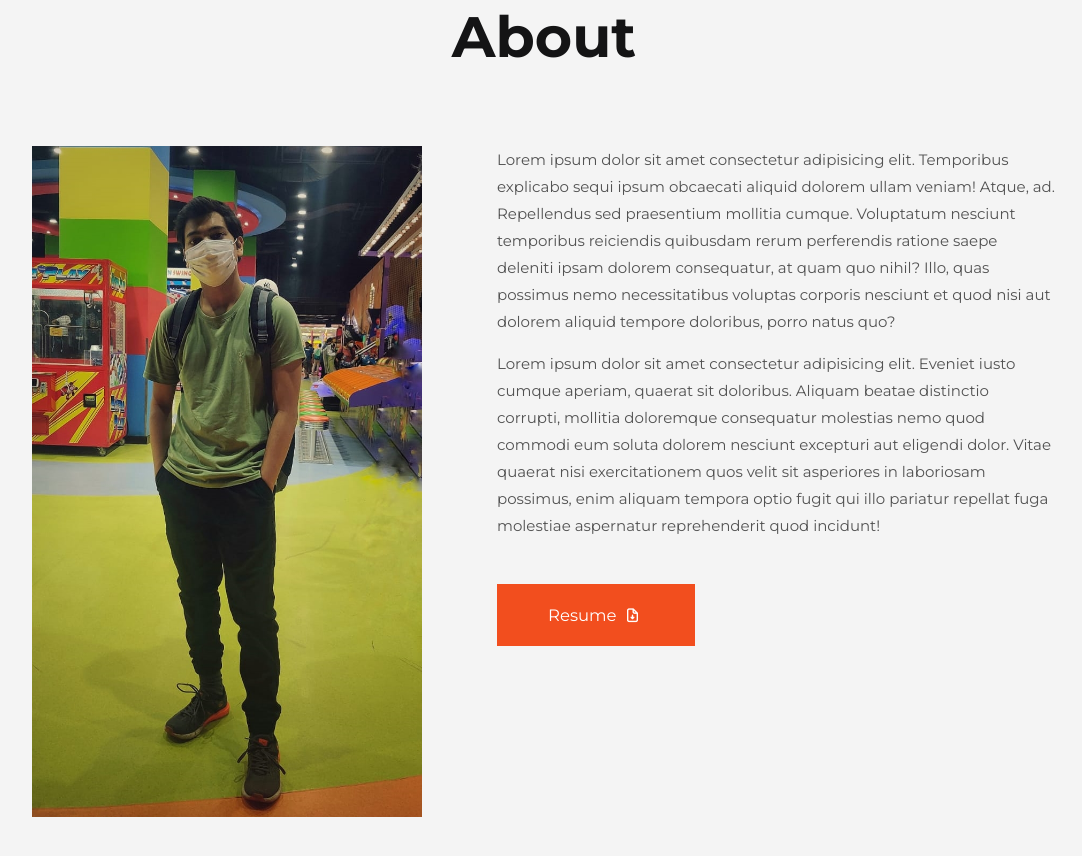
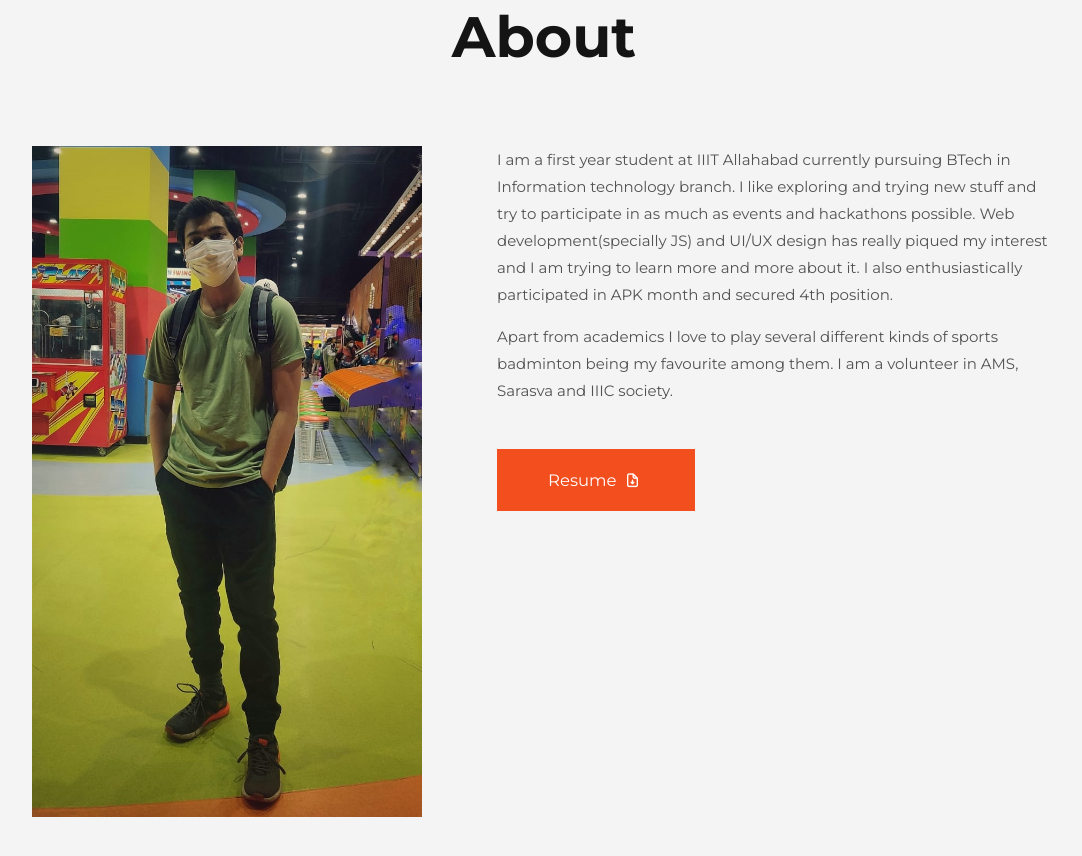
Before and after one commit to SanyamAgrawal07/HINT-Resume-Project, a plain HTML site: page index.html in a window 1280 px wide. Shown: the part 900-1756 px from the top of the page, without its empty margins (96-1178 px from the left). Drawn offline with nearby package versions, Linux system fonts and the light colour scheme.

Commit message:
About Me Added

```diff
--- a/index.html
+++ b/index.html
@@ -98,23 +98,18 @@
         </div>
         <div class="info">
           <p>
-            Lorem ipsum dolor sit amet consectetur adipisicing elit. Temporibus
-            explicabo sequi ipsum obcaecati aliquid dolorem ullam veniam! Atque,
-            ad. Repellendus sed praesentium mollitia cumque. Voluptatum nesciunt
-            temporibus reiciendis quibusdam rerum perferendis ratione saepe
-            deleniti ipsam dolorem consequatur, at quam quo nihil? Illo, quas
-            possimus nemo necessitatibus voluptas corporis nesciunt et quod nisi
-            aut dolorem aliquid tempore doloribus, porro natus quo?
+            I am a first year student at IIIT Allahabad currently pursuing BTech
+            in Information technology branch. I like exploring and trying new
+            stuff and try to participate in as much as events and hackathons
+            possible. Web development(specially JS) and UI/UX design has really
+            piqued my interest and I am trying to learn more and more about it.
+            I also enthusiastically participated in APK month and secured 4th
+            position.
           </p>
           <p>
-            Lorem ipsum dolor sit amet consectetur adipisicing elit. Eveniet
-            iusto cumque aperiam, quaerat sit doloribus. Aliquam beatae
-            distinctio corrupti, mollitia doloremque consequatur molestias nemo
-            quod commodi eum soluta dolorem nesciunt excepturi aut eligendi
-            dolor. Vitae quaerat nisi exercitationem quos velit sit asperiores
-            in laboriosam possimus, enim aliquam tempora optio fugit qui illo
-            pariatur repellat fuga molestiae aspernatur reprehenderit quod
-            incidunt!
+            Apart from academics I love to play several different kinds of
+            sports badminton being my favourite among them. I am a volunteer in
+            AMS, Sarasva and IIIC society.
           </p>
           <!-- <div class="read-more-content">
             <p>
```
Also changed, not shown: mine/IMG_0811.jpg (added), mine/painfully_smiling_sticker.png (added), 2 other files.
